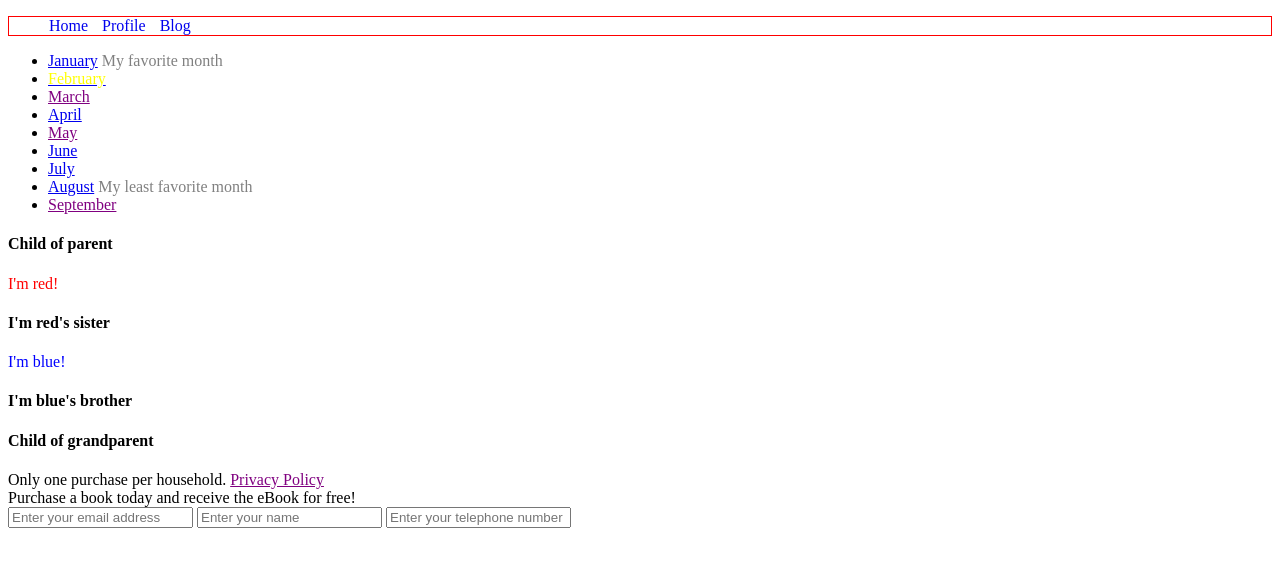
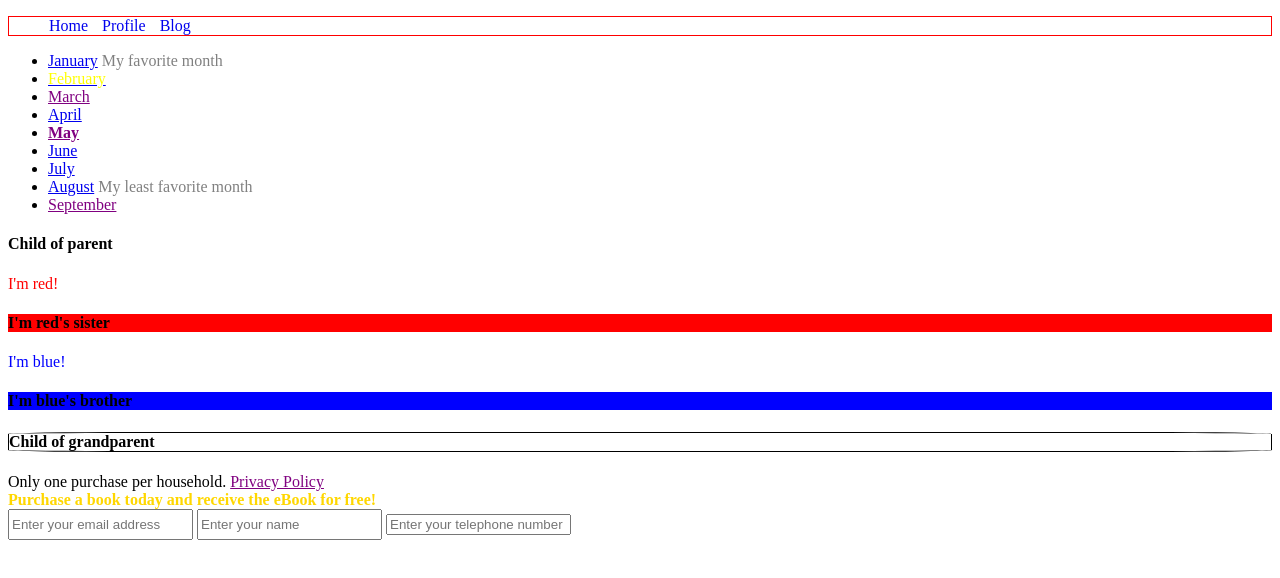
Before and after one commit to sward42/relationship-selectors, a plain HTML site: page index.html in a window 1280 px wide. Drawn offline with Linux system fonts and the light colour scheme.

Commit message:
completed css

```diff
--- a/selectors.css
+++ b/selectors.css
@@ -31,3 +31,25 @@ a.disabled {
 .div-blue {
 	color: blue;
 }
+
+.div-red + h4 {
+	background-color: red;
+}
+
+.div-blue + h4 {
+	background-color: blue;
+}
+
+div.grandparent > h4 {
+	border: 1px solid black;
+	border-radius: 10%;
+}
+
+.promo {
+	font-weight: bold;
+	color: gold;
+}
+
+input[type="text"] {
+	height: 25px;
+}
```
